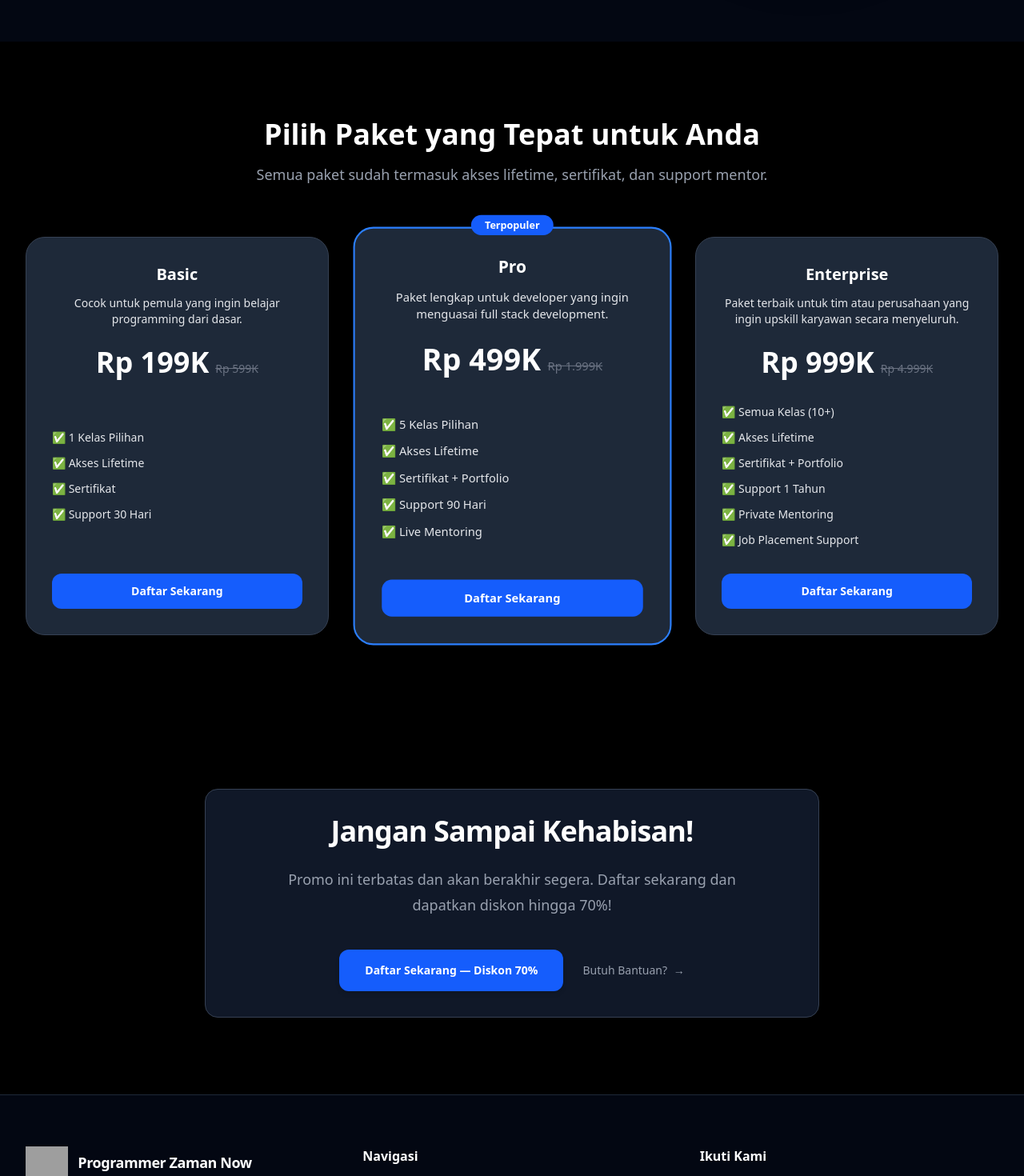
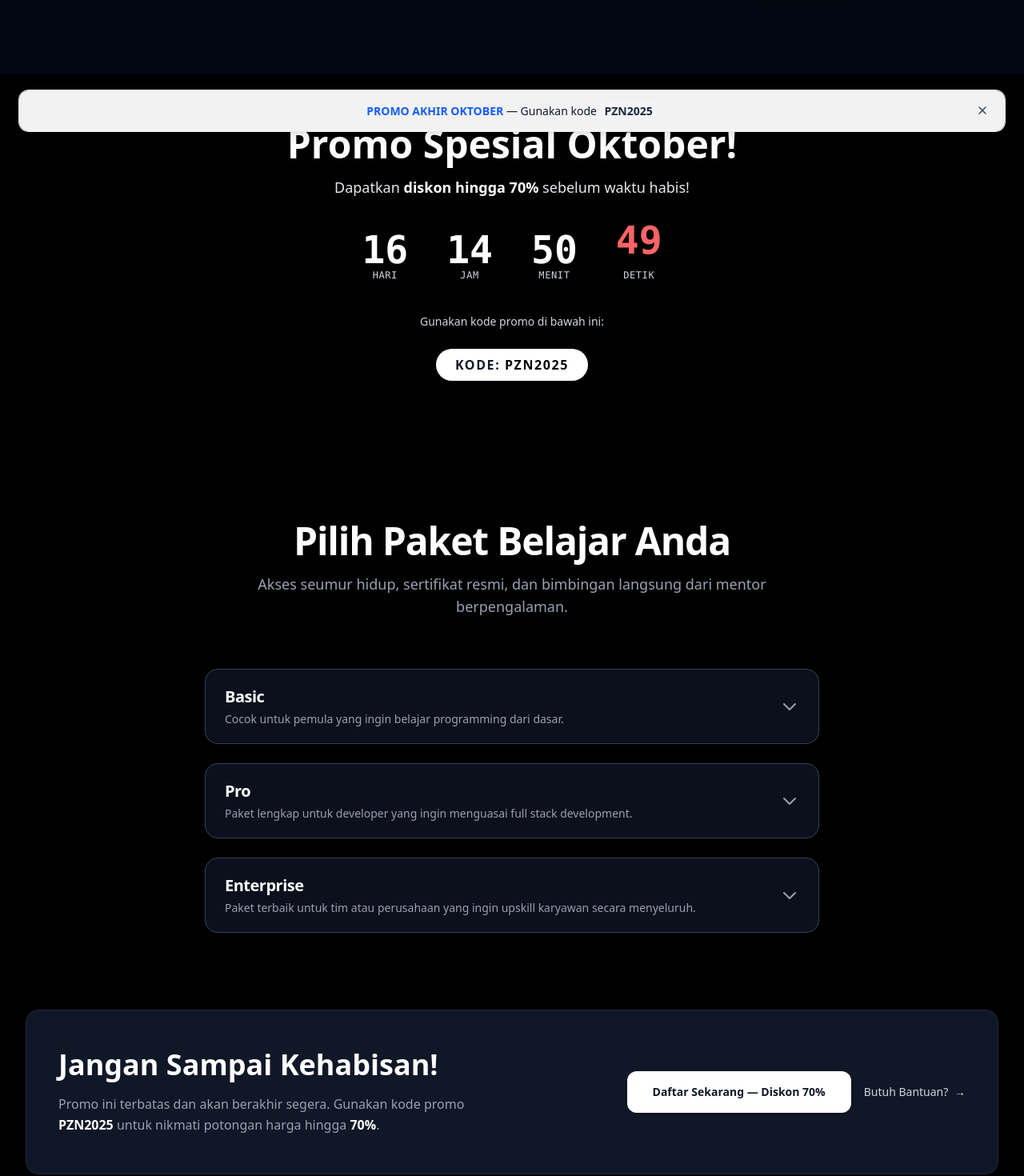
Before and after one commit to pzn-labs/pzn-company-profile, a SvelteKit app: page /promo in a window 1280 px wide. Shown: the part 620-2090 px from the top of the page at 80% size. Built offline with nearby package versions, Linux system fonts and the light colour scheme; grey boxes are pictures that could not be loaded.

Commit message:
update pages and views

```diff
--- a/src/routes/+layout.svelte
+++ b/src/routes/+layout.svelte
@@ -1,19 +1,46 @@
 <script lang="ts">
 	import "../app.css";
 	import { onMount } from "svelte";
-	import { base } from '$app/paths';
+	import { afterNavigate } from "$app/navigation";
+	import { base } from "$app/paths";
+	import { fly, fade } from "svelte/transition";
 
 	let mobileMenuOpen = false;
 	let scrolled = false;
+	let showBanner = false;
+
+	// 🔹 Fungsi menutup banner (sementara untuk halaman ini saja)
+	function closeBanner() {
+		showBanner = false;
+		sessionStorage.setItem("bannerClosed", "true");
+	}
+
+	// 🔹 Banner akan muncul setiap kali halaman baru dimuat
+	function checkBanner() {
+		const bannerClosed = sessionStorage.getItem("bannerClosed");
+		showBanner = !bannerClosed;
+	}
 
 	onMount(() => {
+		checkBanner();
+
+		// Deteksi scroll
 		const handleScroll = () => {
 			scrolled = window.scrollY > 20;
 		};
 		window.addEventListener("scroll", handleScroll);
+
+		// Bersihkan event listener
 		return () => window.removeEventListener("scroll", handleScroll);
 	});
 
+	// 🔹 Jalankan ulang logika banner setiap kali pindah halaman
+	afterNavigate(() => {
+		sessionStorage.removeItem("bannerClosed"); // reset agar muncul lagi
+		checkBanner();
+	});
+
+	// 🔹 Toggle menu mobile
 	function toggleMobileMenu() {
 		mobileMenuOpen = !mobileMenuOpen;
 		document.body.style.overflow = mobileMenuOpen ? "hidden" : "auto";
@@ -25,19 +52,19 @@
 	}
 </script>
 
+
 <svelte:head>
 	<title>Programmer Zaman Now</title>
 	<meta
 		name="description"
 		content="Ikuti Programmer Zaman Now di berbagai platform sosial media untuk update terbaru, tips programming, dan konten edukatif."
 	/>
-
 	<link rel="icon" type="image/png" href="https://www.programmerzamannow.com/img/pzn.png" />
 	<link rel="apple-touch-icon" href="https://www.programmerzamannow.com/img/pzn.png" />
 	<meta name="theme-color" content="#0f172a" />
 </svelte:head>
 
-<!--  NAVBAR DARK MODE -->
+<!-- 🔹 NAVBAR -->
 <nav class="fixed inset-x-0 top-0 z-50 bg-gray-900 shadow-md transition-all duration-300">
 	<div class="mx-auto flex max-w-7xl items-center justify-between px-4 py-4 sm:px-8 lg:px-10">
 		<!-- Logo -->
@@ -52,7 +79,7 @@
 			</span>
 		</a>
 
-		<!-- Desktop Menu -->
+		<!-- Menu Desktop -->
 		<div class="hidden lg:flex items-center gap-12">
 			{#each [
 				{ name: "Beranda", href: "/" },
@@ -65,12 +92,14 @@
 					class="text-lg font-medium text-gray-300 hover:text-white relative group transition-colors"
 				>
 					{link.name}
-					<span class="absolute left-0 bottom-0 w-0 h-[2px] bg-white transition-all duration-300 group-hover:w-full"></span>
+					<span
+						class="absolute left-0 bottom-0 w-0 h-[2px] bg-white transition-all duration-300 group-hover:w-full"
+					></span>
 				</a>
 			{/each}
 		</div>
 
-		<!-- Mobile Menu Button -->
+		<!-- Tombol Menu Mobile -->
 		<button
 			on:click={toggleMobileMenu}
 			class="lg:hidden p-3 rounded-md text-gray-300 hover:bg-gray-800 transition"
@@ -88,18 +117,19 @@
 			{/if}
 		</button>
 	</div>
+</nav>
 
-	<!-- MOBILE MENU -->
+<!-- 🔹 MENU MOBILE -->
 <!-- svelte-ignore a11y_no_static_element_interactions -->
 {#if mobileMenuOpen}
 	<!-- svelte-ignore a11y_click_events_have_key_events -->
-		<div class="fixed inset-0 z-30" on:click={closeMobileMenu}></div>
+	<div class="fixed inset-0 z-30 bg-black/40 backdrop-blur-sm" on:click={closeMobileMenu}></div>
 
 	<div
-			class="absolute inset-x-0 top-full z-40 bg-gray-900 border-t border-gray-800 shadow-md animate-slideDown"
+		in:fly={{ y: -20, opacity: 0, duration: 400 }}
+		out:fly={{ y: -20, opacity: 0, duration: 400 }}
+		class="fixed top-[64px] inset-x-0 z-40 bg-gray-900 border-t border-gray-800 shadow-lg rounded-b-2xl"
 		role="dialog"
-			aria-modal="true"
-			tabindex="-1"
 	>
 		<div class="p-8 space-y-3">
 			<nav class="flex flex-col space-y-3 text-left">
@@ -120,17 +150,57 @@
 			</nav>
 		</div>
 
-			<!-- Footer -->
-			<footer class="border-t border-gray-800 mt-4 py-5 text-center text-base text-gray-500">
+		<footer class="border-t border-gray-800 mt-4 py-5 text-center text-base text-gray-200">
 			<p>&copy; {new Date().getFullYear()} <strong>Programmer Zaman Now</strong>.</p>
 		</footer>
 	</div>
 {/if}
-</nav>
 
-<main class="mt-8 bg-gray-950 min-h-screen text-gray-200">
+<!--  KONTEN UTAMA -->
+<main class="mt-[72px] bg-gray-950 min-h-screen text-gray-200">
 	<slot />
 </main>
+
+<!--  BANNER PROMO (Rapi & Responsif untuk Mobile & Desktop) -->
+{#if showBanner}
+  <div
+    in:fade={{ duration: 400 }}
+    out:fade={{ duration: 300 }}
+    class="fixed bottom-4 left-0 right-0 z-40 flex justify-center px-3 sm:px-6"
+  >
+    <div
+      class="relative w-full max-w-7xl flex flex-col sm:flex-row items-center justify-center gap-2 sm:gap-3 rounded-xl bg-white/95 px-4 sm:px-6 py-3 sm:py-4 shadow-lg ring-1 ring-gray-200 dark:bg-gray-900/90 dark:ring-gray-700 backdrop-blur-md transition-all text-center sm:text-left"
+    >
+      <!--  Isi Banner -->
+      <p class="text-xs sm:text-sm text-gray-900 leading-snug">
+        <strong class="font-semibold text-blue-600">PROMO AKHIR OKTOBER</strong> — Gunakan kode
+        <strong class="text-gray-800 dark:text-gray-200 bg-gray-100 dark:bg-gray-800 px-1.5 py-0.5 rounded-md">
+          PZN2025
+        </strong>
+      </p>
+
+      <!--  Tombol Tutup -->
+      <button
+        on:click={closeBanner}
+        type="button"
+        class="absolute right-2 top-2 sm:right-3 sm:top-1/2 sm:-translate-y-1/2 rounded-full p-1.5 sm:p-2 hover:bg-gray-100 dark:hover:bg-gray-800 transition"
+      >
+        <span class="sr-only">Tutup</span>
+        <svg
+          viewBox="0 0 20 20"
+          fill="currentColor"
+          class="w-3.5 h-3.5 sm:w-4 sm:h-4 text-gray-600 dark:text-gray-300"
+        >
+          <path
+            fill-rule="evenodd"
+            d="M4.293 4.293a1 1 0 011.414 0L10 8.586l4.293-4.293a1 1 0 111.414 1.414L11.414 10l4.293 4.293a1 1 0 01-1.414 1.414L10 11.414l-4.293 4.293a1 1 0 01-1.414-1.414L8.586 10 4.293 5.707a1 1 0 010-1.414z"
+            clip-rule="evenodd"
+          />
+        </svg>
+      </button>
+    </div>
+  </div>
+{/if}
 
 <style>
 	:global(body) {
@@ -138,19 +208,4 @@
 		color: #e5e7eb;
 		scroll-behavior: smooth;
 	}
-
-	@keyframes slideDown {
-		from {
-			opacity: 0;
-			transform: translateY(-10px);
-		}
-		to {
-			opacity: 1;
-			transform: translateY(0);
-		}
-	}
-
-	.animate-slideDown {
-		animation: slideDown 0.25s ease-out forwards;
-	}
 </style>
--- a/src/routes/promo/+page.svelte
+++ b/src/routes/promo/+page.svelte
@@ -1,6 +1,80 @@
 <script lang="ts">
 	import { base } from "$app/paths";
 	import "../../app.css";
+	import { onMount } from "svelte";
+	import { fade } from "svelte/transition";
+
+	let openPaket: string | null = "Pro";
+
+	const paketList = [
+		{
+			id: "basic",
+			name: "Basic",
+			price: "Rp 199K",
+			discount: "Rp 599K",
+			desc: "Cocok untuk pemula yang ingin belajar programming dari dasar.",
+			benefits: [
+				"✅ 1 Kelas Pilihan",
+				"✅ Akses Lifetime",
+				"✅ Sertifikat",
+				"✅ Support 30 Hari"
+			]
+		},
+		{
+			id: "pro",
+			name: "Pro",
+			price: "Rp 499K",
+			discount: "Rp 1.999K",
+			desc: "Paket lengkap untuk developer yang ingin menguasai full stack development.",
+			benefits: [
+				"✅ 5 Kelas Pilihan",
+				"✅ Akses Lifetime",
+				"✅ Sertifikat + Portfolio",
+				"✅ Support 90 Hari",
+				"✅ Live Mentoring"
+			],
+			popular: true
+		},
+		{
+			id: "enterprise",
+			name: "Enterprise",
+			price: "Rp 999K",
+			discount: "Rp 4.999K",
+			desc: "Paket terbaik untuk tim atau perusahaan yang ingin upskill karyawan secara menyeluruh.",
+			benefits: [
+				"✅ Semua Kelas (10+)",
+				"✅ Akses Lifetime",
+				"✅ Sertifikat + Portfolio",
+				"✅ Support 1 Tahun",
+				"✅ Private Mentoring",
+				"✅ Job Placement Support"
+			]
+		}
+	];
+
+	let timeLeft = 0;
+	let days = 0, hours = 0, minutes = 0, seconds = 0;
+
+	// 🔹 Tentukan tanggal berakhir promo
+	const endDate = new Date("2025-11-01T23:59:59").getTime();
+
+	onMount(() => {
+		const timer = setInterval(() => {
+			const now = new Date().getTime();
+			timeLeft = endDate - now;
+
+			if (timeLeft <= 0) {
+				clearInterval(timer);
+				timeLeft = 0;
+				days = hours = minutes = seconds = 0;
+			} else {
+				days = Math.floor(timeLeft / (1000 * 60 * 60 * 24));
+				hours = Math.floor((timeLeft % (1000 * 60 * 60 * 24)) / (1000 * 60 * 60));
+				minutes = Math.floor((timeLeft % (1000 * 60 * 60)) / (1000 * 60));
+				seconds = Math.floor((timeLeft % (1000 * 60)) / 1000);
+			}
+		}, 1000);
+	});
 </script>
 
 <svelte:head>
@@ -50,134 +124,167 @@
 	</div>
   </section>
 
-<!-- Paket Promo -->
-<section class="py-24 bg-black">
-	<div class="mx-auto max-w-7xl px-6 lg:px-8 text-center">
-		<div class="max-w-2xl mx-auto">
-			<h2 class="text-3xl sm:text-4xl font-bold text-white">
-				Pilih Paket yang Tepat untuk Anda
-			</h2>
-			<p class="mt-4 text-lg text-gray-400">
-				Semua paket sudah termasuk akses lifetime, sertifikat, dan support mentor.
-			</p>
+<!-- Promo Section-->
+
+  <section class="relative overflow-hidden text-white">
+	<div class="absolute inset-0 bg-black"></div>
+
+	<div class="relative max-w-7xl mx-auto px-6 py-16 text-center">
+		<h2 class="text-2xl sm:text-5xl font-bold mb-4 drop-shadow-xl">
+			Promo Spesial Oktober!
+		</h2>
+		<p class="text-lg text-gray-200 mb-10">
+			Dapatkan <span class="text-white font-semibold">diskon hingga 70%</span> sebelum waktu habis!
+		</p>
+
+		<!-- Countdown -->
+		<div class="flex justify-center gap-6 md:gap-12 font-mono text-center mb-10">
+			<div class="flex flex-col items-center">
+				<p class="text-5xl font-extrabold text-white">{days}</p>
+				<p class="text-xs uppercase tracking-wider text-gray-300">Hari</p>
+			</div>
+			<div class="flex flex-col items-center">
+				<p class="text-5xl font-extrabold text-white">{hours}</p>
+				<p class="text-xs uppercase tracking-wider text-gray-300">Jam</p>
+			</div>
+			<div class="flex flex-col items-center">
+				<p class="text-5xl font-extrabold text-white">{minutes}</p>
+				<p class="text-xs uppercase tracking-wider text-gray-300">Menit</p>
+			</div>
+			<div class="flex flex-col items-center">
+				<p class="text-5xl font-extrabold text-red-400 animate-bounce">{seconds}</p>
+				<p class="text-xs uppercase tracking-wider text-gray-300">Detik</p>
+			</div>
 		</div>
 
-		<div class="mt-16 grid grid-cols-1 gap-10 sm:grid-cols-2 lg:grid-cols-3">
-			<!-- Paket Basic -->
-			<div
-				class="flex flex-col justify-between rounded-3xl border border-gray-700 bg-gray-800 p-8 hover:shadow-xl transition duration-300"
-			>
-				<div>
-					<h3 class="text-xl font-semibold text-white">Basic</h3>
-					<p class="mt-3 text-sm text-gray-200">
-						Cocok untuk pemula yang ingin belajar programming dari dasar.
-					</p>
-					<div class="mt-6 flex items-baseline justify-center gap-x-2">
-						<span class="text-4xl font-bold text-white">Rp 199K</span>
-						<span class="text-sm text-gray-500 line-through">Rp 599K</span>
-					</div>
-				</div>
-				<ul class="mt-8 space-y-3 text-sm text-gray-200 text-left">
-					<li>✅ 1 Kelas Pilihan</li>
-					<li>✅ Akses Lifetime</li>
-					<li>✅ Sertifikat</li>
-					<li>✅ Support 30 Hari</li>
-				</ul>
-				<a
-					href={`${base}/promo`}
-					class="mt-8 block rounded-xl bg-blue-600 px-4 py-3 text-center text-sm font-semibold text-white hover:bg-blue-500 transition"
-				>
-					Daftar Sekarang
-				</a>
-			</div>
-
-			<!-- Paket Pro -->
-			<div
-				class="relative flex flex-col justify-between rounded-3xl border-2 border-blue-500 bg-gray-800 p-8 shadow-lg scale-105"
-			>
-				<span
-					class="absolute -top-4 left-1/2 -translate-x-1/2 inline-block rounded-full bg-blue-600 px-4 py-1 text-xs font-semibold text-white"
-					>Terpopuler</span
-				>
-				<div>
-					<h3 class="text-xl font-semibold text-white">Pro</h3>
-					<p class="mt-3 text-sm text-gray-200">
-						Paket lengkap untuk developer yang ingin menguasai full stack development.
-					</p>
-					<div class="mt-6 flex items-baseline justify-center gap-x-2">
-						<span class="text-4xl font-bold text-white">Rp 499K</span>
-						<span class="text-sm text-gray-500 line-through">Rp 1.999K</span>
-					</div>
-				</div>
-				<ul class="mt-8 space-y-3 text-sm text-gray-200 text-left">
-					<li>✅ 5 Kelas Pilihan</li>
-					<li>✅ Akses Lifetime</li>
-					<li>✅ Sertifikat + Portfolio</li>
-					<li>✅ Support 90 Hari</li>
-					<li>✅ Live Mentoring</li>
-				</ul>
-				<a
-					href={`${base}/promo`}
-					class="mt-8 block rounded-xl bg-blue-600 px-4 py-3 text-center text-sm font-semibold text-white hover:bg-blue-500 transition"
-				>
-					Daftar Sekarang
-				</a>
-			</div>
-
-			<!-- Paket Enterprise -->
-			<div
-				class="flex flex-col justify-between rounded-3xl border border-gray-700 bg-gray-800 p-8 hover:shadow-xl transition duration-300"
-			>
-				<div>
-					<h3 class="text-xl font-semibold text-white">Enterprise</h3>
-					<p class="mt-3 text-sm text-gray-200">
-						Paket terbaik untuk tim atau perusahaan yang ingin upskill karyawan secara menyeluruh.
-					</p>
-					<div class="mt-6 flex items-baseline justify-center gap-x-2">
-						<span class="text-4xl font-bold text-white">Rp 999K</span>
-						<span class="text-sm text-gray-500 line-through">Rp 4.999K</span>
-					</div>
-				</div>
-				<ul class="mt-8 space-y-3 text-sm text-gray-200 text-left">
-					<li>✅ Semua Kelas (10+)</li>
-					<li>✅ Akses Lifetime</li>
-					<li>✅ Sertifikat + Portfolio</li>
-					<li>✅ Support 1 Tahun</li>
-					<li>✅ Private Mentoring</li>
-					<li>✅ Job Placement Support</li>
-				</ul>
-				<a
-					href={`${base}/promo`}
-					class="mt-8 block rounded-xl bg-blue-600 px-4 py-3 text-center text-sm font-semibold text-white hover:bg-blue-500 transition"
-				>
-					Daftar Sekarang
-				</a>
+		<!-- 🧾 Kode Promo -->
+		<div class="mb-0">
+			<p class="text-gray-300 text-sm mb-6">Gunakan kode promo di bawah ini:</p>
+			<div class="inline-block bg-white text-gray-900 font-semibold px-6 py-2 rounded-full tracking-widest shadow-md select-all">
+				KODE: <span class="text-black">PZN2025</span>
 			</div>
 		</div>
 	</div>
 </section>
 
-<!-- CTA Final -->
-<section class="bg-black">
-	<div class="px-6 py-24 sm:px-6 sm:py-24 lg:px-8">
-		<div class="bg-gray-900 mx-auto max-w-3xl text-center border border-gray-700 rounded-2xl p-8">
-			<h2 class="text-3xl font-bold tracking-tight text-white sm:text-4xl">
-				Jangan Sampai Kehabisan!
+<!-- Paket Promo + CTA Final Horizontal -->
+<section class="relative py-28 bg-black text-white overflow-hidden">
+	<div class="relative mx-auto max-w-7xl px-6 lg:px-8 text-center">
+		<!-- Judul -->
+		<div class="max-w-2xl mx-auto mb-16">
+			<h2 class="text-4xl sm:text-5xl font-bold text-white tracking-tight">
+				Pilih Paket Belajar Anda
 			</h2>
-			<p class="mx-auto mt-6 max-w-xl text-lg leading-8 text-gray-400">
-				Promo ini terbatas dan akan berakhir segera. Daftar sekarang dan dapatkan diskon hingga
-				70%!
+			<p class="mt-4 text-lg text-gray-400">
+				Akses seumur hidup, sertifikat resmi, dan bimbingan langsung dari mentor berpengalaman.
 			</p>
+		</div>
 
-			<div class="mt-10 flex flex-wrap justify-center items-center gap-x-6 gap-y-4">
+		<!-- Accordion List -->
+		<div class="space-y-6 max-w-3xl mx-auto">
+			{#each paketList as paket}
+				<div
+					class="group rounded-2xl border border-gray-700 bg-gray-900/70 backdrop-blur-sm overflow-hidden shadow-md transition-all duration-300 hover:border-gray-600 hover:shadow-lg"
+				>
+					<!-- Header -->
+					<button
+						class="flex w-full justify-between items-center px-6 py-5 text-left"
+						on:click={() => (openPaket = openPaket === paket.id ? null : paket.id)}
+					>
+						<div class="space-y-1">
+							<h3 class="text-xl font-semibold tracking-tight">{paket.name}</h3>
+							<p class="text-sm text-gray-400">{paket.desc}</p>
+						</div>
+
+						<svg
+							xmlns="http://www.w3.org/2000/svg"
+							class="h-6 w-6 transition-transform duration-300 text-gray-400 group-hover:text-white"
+							class:rotate-180={openPaket === paket.id}
+							fill="none"
+							viewBox="0 0 24 24"
+							stroke="currentColor"
+						>
+							<path stroke-linecap="round" stroke-linejoin="round" stroke-width="2" d="M19 9l-7 7-7-7" />
+						</svg>
+					</button>
+
+					<!-- Content -->
+					{#if openPaket === paket.id}
+						<div
+							in:fade={{ duration: 300 }}
+							out:fade={{ duration: 250 }}
+							class="px-6 pb-8 border-t border-gray-800 text-left space-y-4"
+						>
+							<p class="mt-2 text-sm text-gray-300 leading-relaxed">{paket.desc}</p>
+
+							<div class="flex items-baseline gap-x-2">
+								<span class="text-3xl font-bold text-white">{paket.price}</span>
+								<span class="text-sm text-gray-500 line-through">{paket.discount}</span>
+							</div>
+
+							<ul class="mt-4 space-y-2 text-sm text-gray-300">
+								{#each paket.benefits as item}
+									<li>• {item}</li>
+								{/each}
+							</ul>
+
+							<!--  Kode Promo -->
+							<div class="mt-6 bg-gray-800/70 border border-gray-700 rounded-xl p-4 text-center">
+								<p class="text-sm text-gray-300 mb-2">Gunakan Kode Promo:</p>
+								<div class="inline-flex items-center gap-2 px-4 py-2 bg-gray-900 text-white font-semibold rounded-lg border border-gray-700 select-all">
+									<span>PZN2025</span>
+									<!-- svelte-ignore a11y_consider_explicit_label -->
+									<button
+										on:click={() => navigator.clipboard.writeText('PZN70OFF')}
+										class="text-gray-400 hover:text-white transition"
+									>
+										<svg xmlns="http://www.w3.org/2000/svg" class="h-4 w-4" fill="none" viewBox="0 0 24 24" stroke="currentColor">
+											<path stroke-linecap="round" stroke-linejoin="round" stroke-width="2" d="M8 16h8M8 12h8m-6 8h6a2 2 0 002-2V6a2 2 0 00-2-2h-6M6 8H5a2 2 0 00-2 2v10a2 2 0 002 2h6" />
+										</svg>
+									</button>
+								</div>
+							</div>
+
+							<a
+								href={`${base}/promo`}
+								class="mt-6 inline-block rounded-xl bg-white text-gray-900 px-8 py-3 text-sm font-semibold hover:bg-gray-200 transition"
+							>
+								Daftar Sekarang
+							</a>
+						</div>
+					{/if}
+				</div>
+			{/each}
+		</div>
+
+		<!-- CTA Horizontal di bawah daftar paket -->
+		<div
+			class="mt-24 bg-gray-900 border border-gray-800 rounded-2xl shadow-xl flex flex-col lg:flex-row items-center justify-between px-10 py-12 text-center lg:text-left gap-10 transition-all duration-300 hover:border-gray-700"
+		>
+			<!--  Bagian Kiri -->
+			<div class="max-w-xl">
+				<h2 class="text-3xl sm:text-4xl font-bold text-white mb-4">
+					Jangan Sampai Kehabisan!
+				</h2>
+				<p class="text-gray-400 text-base leading-relaxed">
+					Promo ini terbatas dan akan berakhir segera. Gunakan kode promo
+					<span class="text-white font-semibold">PZN2025</span> untuk nikmati potongan harga hingga
+					<span class="text-white font-semibold">70%</span>.
+				</p>
+			</div>
+
+			<!--  Bagian Kanan -->
+			<div class="flex flex-col sm:flex-row items-center gap-4">
 				<a
 					href={`${base}/promo`}
-					class="inline-block rounded-xl bg-blue-600 text-white px-8 py-4 text-sm font-semibold shadow-md transition-all duration-300 hover:scale-105 hover:bg-blue-500"
-					>Daftar Sekarang — Diskon 70%</a
+					class="inline-block rounded-xl bg-white text-gray-900 px-8 py-4 text-sm font-semibold shadow-md transition-all duration-300 hover:scale-105 hover:bg-gray-200"
 				>
+					Daftar Sekarang — Diskon 70%
+				</a>
+
 				<a
 					href={`${base}/sosial-media`}
-					class="inline-block text-sm font-medium text-gray-400 hover:text-white transition-colors duration-300"
+					class="inline-block text-sm font-medium text-gray-300 hover:text-white transition-colors duration-300"
 				>
 					Butuh Bantuan? <span aria-hidden="true" class="ml-1">→</span>
 				</a>
@@ -185,6 +292,7 @@
 		</div>
 	</div>
 </section>
+
 
 <!-- FOOTER -->
 <footer class="bg-gray-950 text-gray-400 border-t border-gray-800">
@@ -278,3 +386,17 @@
 		</p>
 	</div>
 </footer>
+
+<style>
+	button:focus {
+		outline: none;
+	}
+
+	@keyframes float {
+		0%, 100% { transform: translateY(0); }
+		50% { transform: translateY(-10px); }
+	}
+	:global(.animate-float) {
+    animation: float 4s ease-in-out infinite;
+  }
+</style>
```
Also changed, not shown: src/routes/+page.svelte (+23 -15 lines), src/routes/kelas/+page.svelte (+1 -22 lines). Lines whose indentation alone changed are shown as unchanged.
